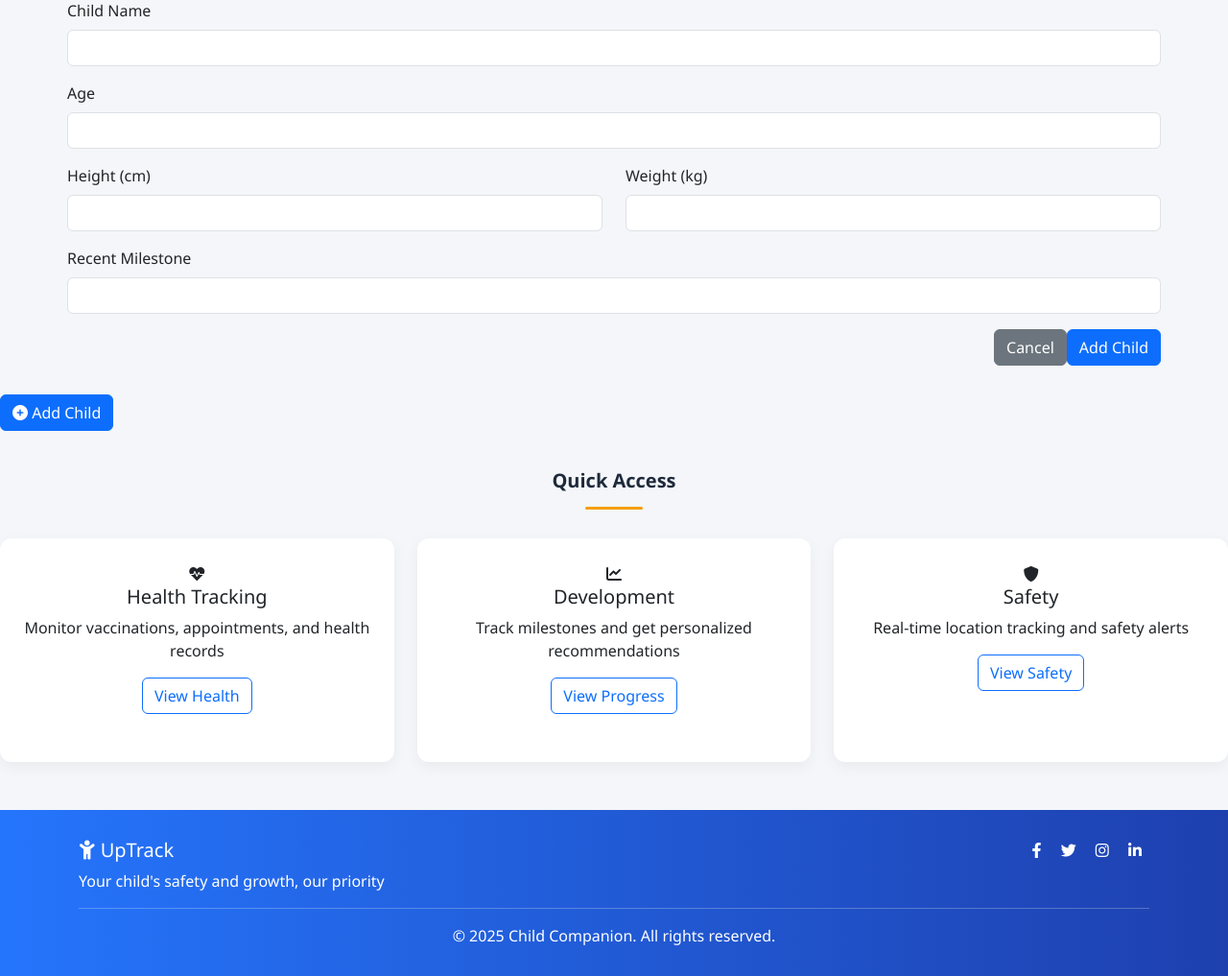
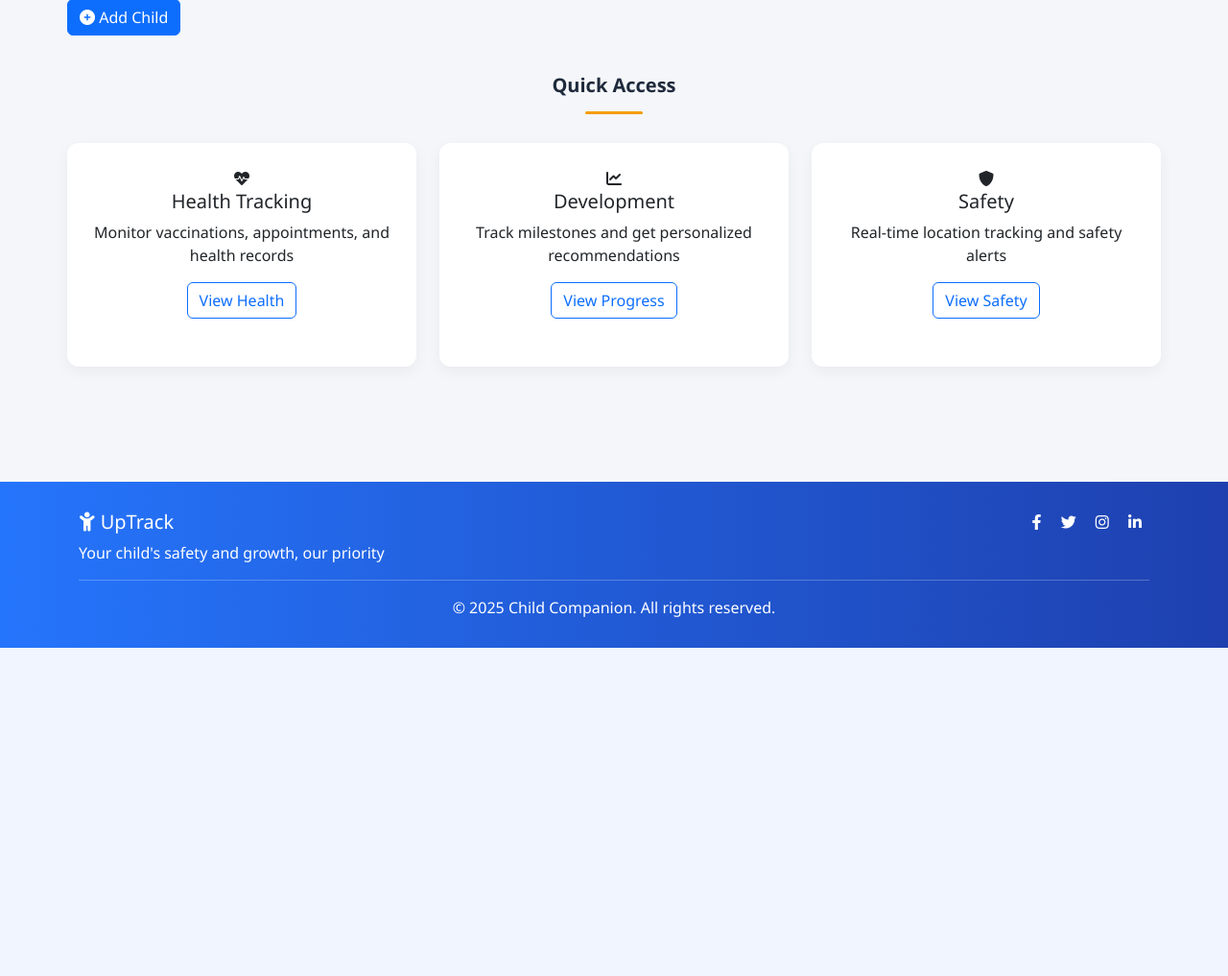
Before and after one commit to Yuvikaa10/Uptrack, a Flask app: page /dashboard in a window 1280 px wide. Shown: the part 1525-2542 px from the top of the page at 96% size. After the commit the page ends 2200 px from the top, so only its background shows below. Run offline with Flask 3, Linux system fonts and the light colour scheme; a user stored in the database is signed in; grey boxes are pictures that could not be loaded.

Commit message:
dashboard

```diff
--- a/templates/dashboard.html
+++ b/templates/dashboard.html
@@ -459,47 +459,7 @@
     {% endif %}
 </div>
 
- <!-- Add Child Modal -->
- <div class="modal-body">
-    <div class="mb-3">
-      {{ form.name.label(class="form-label") }}
-      {{ form.name(class="form-control", id="childName") }}
-    </div>
 
-    <div class="mb-3">
-      {{ form.age.label(class="form-label") }}
-      {{ form.age(class="form-control", id="childAge") }}
-    </div>
-
-    <div class="row">
-      <div class="col-md-6 mb-3">
-        {{ form.height.label(class="form-label") }}
-        {{ form.height(class="form-control", id="childHeight") }}
-      </div>
-      <div class="col-md-6 mb-3">
-        {{ form.weight.label(class="form-label") }}
-        {{ form.weight(class="form-control", id="childWeight") }}
-      </div>
-    </div>
-
-    <div class="mb-3">
-      {{ form.milestone.label(class="form-label") }}
-      {{ form.milestone(class="form-control", id="childMilestone") }}
-    </div>
-
-    {# If you want to include photo support later, add it here with another form field #}
-    {# <div class="mb-3">
-      <label for="childPhoto" class="form-label">Child's Photo</label>
-      <input type="file" class="form-control" id="childPhoto" name="photo" accept="image/*">
-    </div> #}
-  </div>
-
-  <div class="modal-footer">
-    <button type="button" class="btn btn-secondary" data-bs-dismiss="modal">Cancel</button>
-    {{ form.submit(class="btn btn-primary") }}
-  </div>
-</form>
-</div>
 <button class="btn btn-primary" data-bs-toggle="modal" data-bs-target="#addChildModal"> <i class="fas fa-plus-circle"></i> Add Child </button>
 
 <script src="https://cdn.jsdelivr.net/npm/bootstrap@5.3.0/dist/js/bootstrap.bundle.min.js"></script>
```
